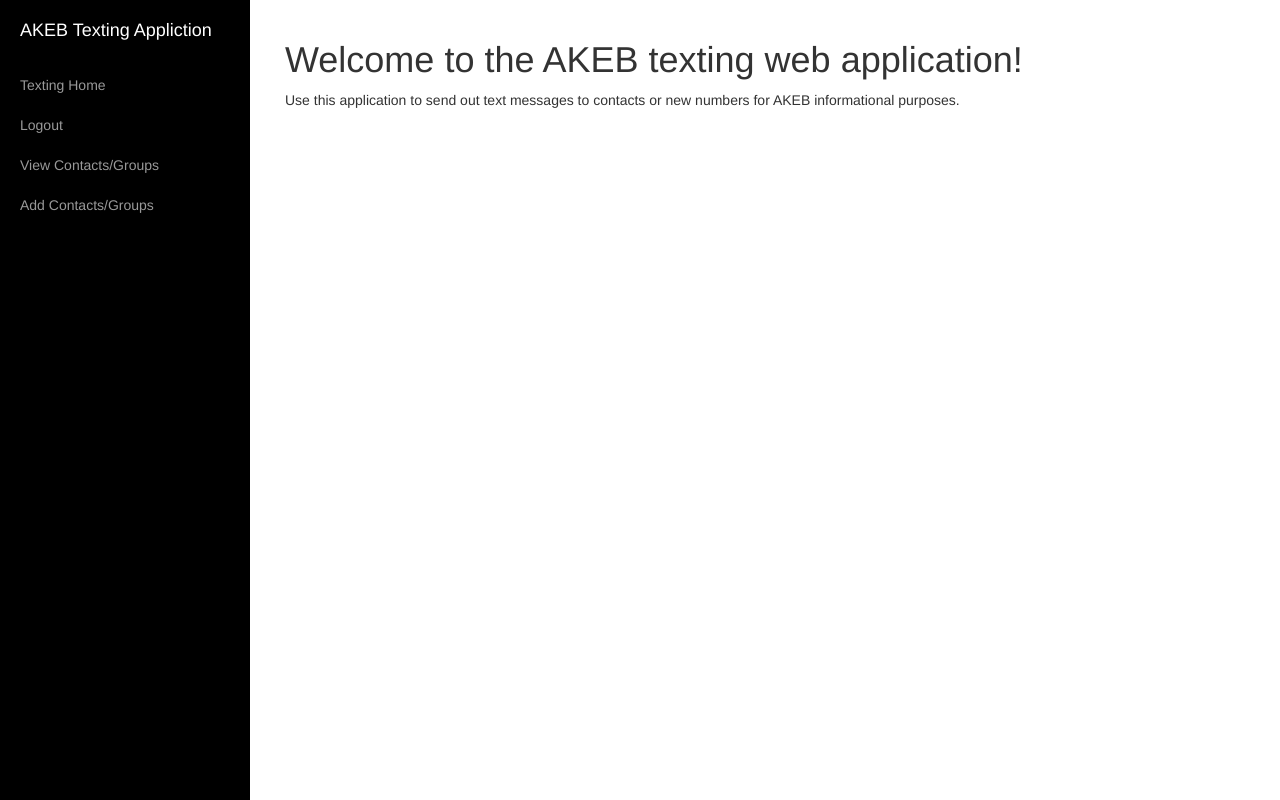
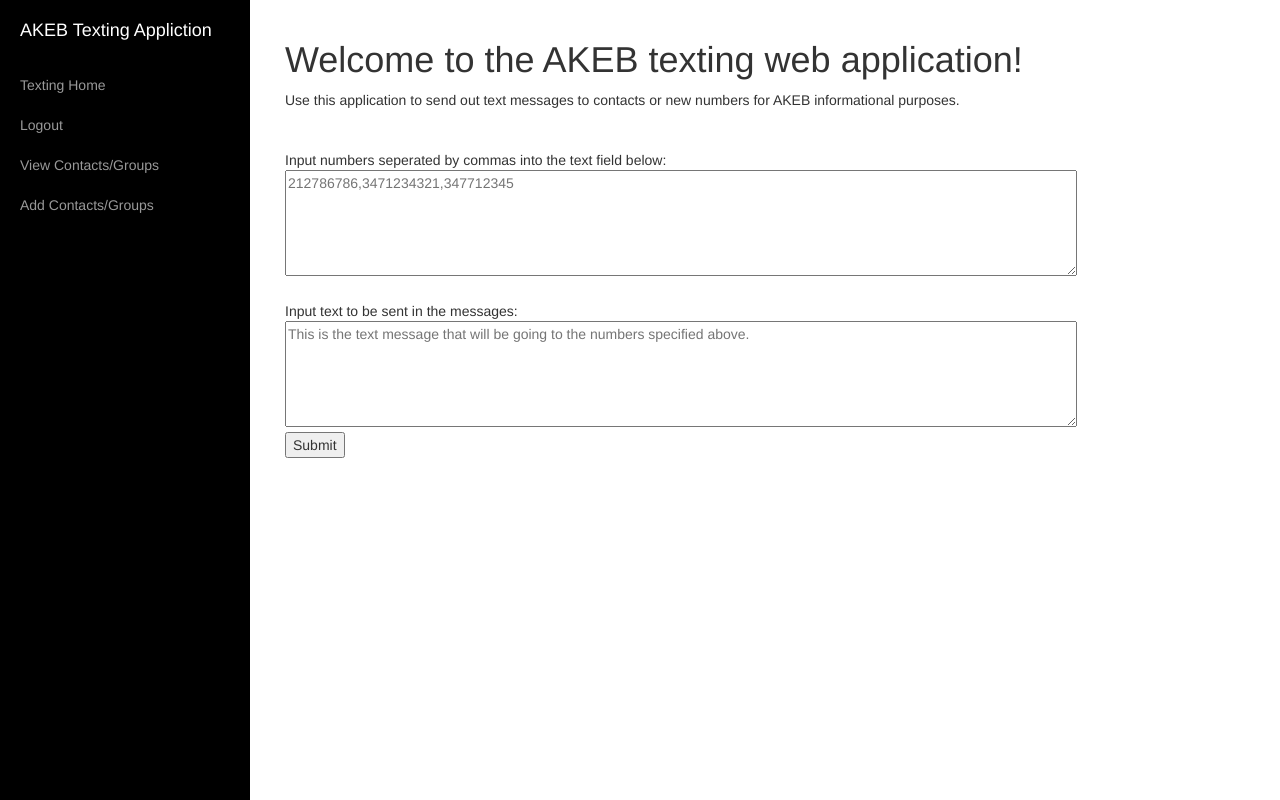
Before and after one commit to ssk1002/AKEB-texting-web-app, a Flask app: page /home in a window 1280 px wide. Run offline with Flask 2, Linux system fonts and the light colour scheme; some libraries are stand-ins or nearby versions.

Commit message:
added home page front end features :)

```diff
--- a/main.py
+++ b/main.py
@@ -3,16 +3,12 @@ from flask import Flask, render_template, request, session, url_for, redirect
 import hashlib
 import pymysql.cursors
 import datetime
+from secret import *
+
+#conn = pymysql.connect( host= HOST, user= USERNAME, password= PASSWORD, db= DB, charset='utf8mb4', cursorclass=pymysql.cursors.DictCursor)
 
 #Initialize the app from Flask
 app = Flask(__name__)
-
-conn = pymysql.connect( host='us-cdbr-iron-east-03.cleardb.net',
-						user='bfbe58140145b7',
-						password='7a9940e8',
-						db='heroku_81b805a8742a75f',
-						charset='utf8mb4',
-						cursorclass=pymysql.cursors.DictCursor)
 
 #Define a route to hello function
 @app.route('/')
@@ -22,7 +18,7 @@ def hello():
 	return redirect(url_for('index'))
 
 #Define route for index
-@app.route('/index',  methods=['GET', 'POST'])
+@app.route('/index')
 def index():
 	return render_template('index.html')
 
@@ -36,6 +32,7 @@ def login():
 #Authenticates the login
 @app.route('/loginAuth', methods=['GET', 'POST'])
 def loginAuth():
+	conn = pymysql.connect( host= HOST, user= USERNAME, password= PASSWORD, db= DB, charset='utf8mb4', cursorclass=pymysql.cursors.DictCursor)
 	#grabs information from the forms
 	username = request.form['username']
 	password = request.form['password'].encode('utf-8')
@@ -52,6 +49,7 @@ def loginAuth():
 	data = cursor.fetchone()
 	#use fetchall() if you are expecting more than 1 data row
 	cursor.close()
+	conn.close()
 	print data
 	if data:
 		#creates a session for the the user
@@ -68,7 +66,10 @@ def loginAuth():
 
 @app.route('/home', methods=['GET', 'POST'])
 def home():
+	if request.method == "POST":
+		print "HEJEKHFKJDKJFS"
 	return render_template('home.html', logged_in = True)
+
 
 @app.route('/construction')
 def construction():
--- a/templates/home.html
+++ b/templates/home.html
@@ -21,8 +21,14 @@
                     <p class="error"><strong>Success:</strong> {{ success }}</p>
                     {% endif %}
                     <h1>Welcome to the AKEB texting web application!</h1>
-                    <p>Use this application to send out text messages to contacts or new numbers for AKEB informational purposes.<p>
-
+                    <p>Use this application to send out text messages to contacts or new numbers for AKEB informational purposes.<p> </br>
+                    <form name="text" method="POST">
+                        Input numbers seperated by commas into the text field below:</br>
+                        <textarea name="numbers" cols="95" rows="5" placeholder="212786786,3471234321,347712345"></textarea> </br> </br>
+                        Input text to be sent in the messages:</br>
+                        <textarea name="numbers" cols="95" rows="5" placeholder="This is the text message that will be going to the numbers specified above."></textarea> </br>
+                        <input type="Submit" onclick="return confirm('Are you sure?')"/>
+                    </form>
                 </div>
             </div>
         </div>
```
